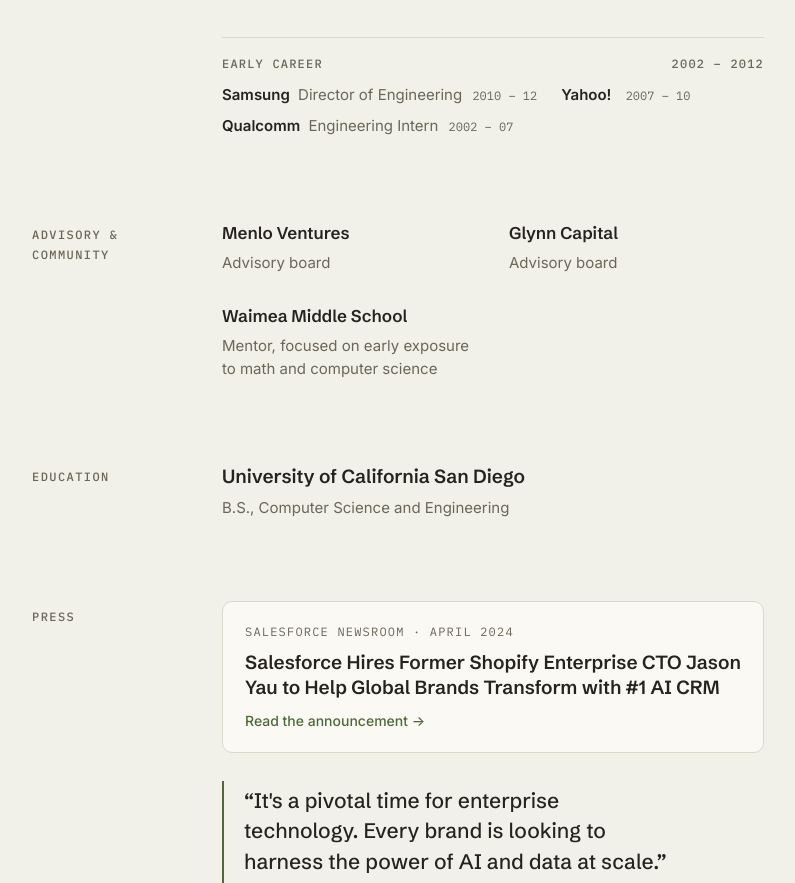
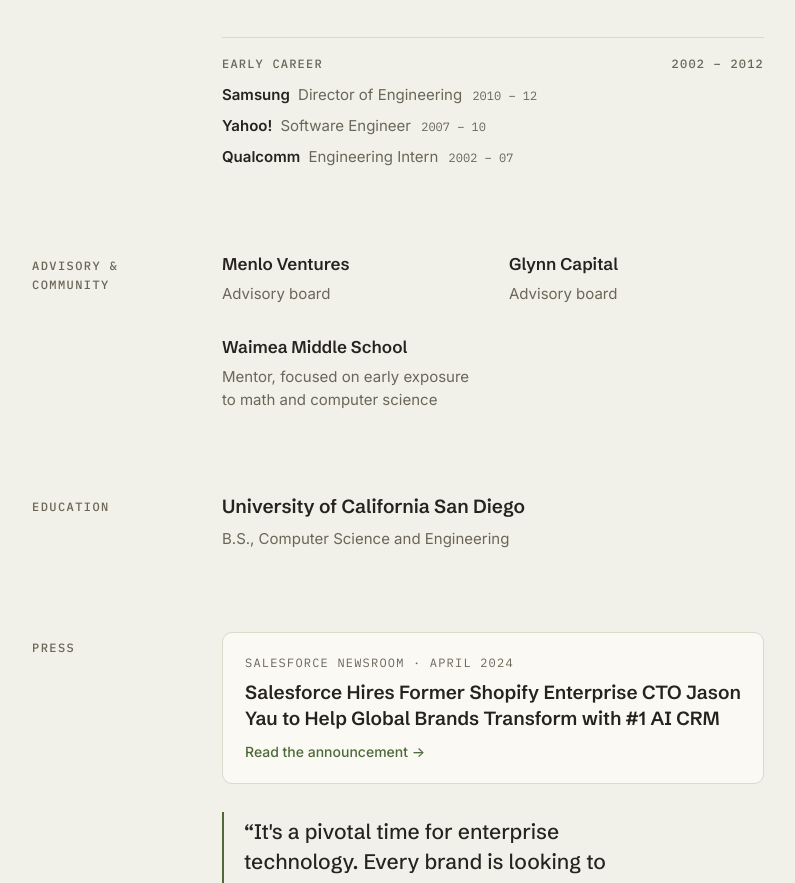
Before and after one commit to jkyau/jkyau.github.io, a plain HTML site: page index.html in a window 1280 px wide. Shown: the part 3073-3956 px from the top of the page, without its empty margins (242-1037 px from the left). Drawn offline with Linux system fonts and the light colour scheme.

Commit message:
Update job title for Yahoo! entry

```diff
--- a/index.html
+++ b/index.html
@@ -362,7 +362,7 @@ footer .light::before { content: ""; width: 8px; height: 8px; border-radius: 50%
         <h3>Early career <span>2002 – 2012</span></h3>
         <ul>
           <li><strong>Samsung</strong> Director of Engineering <span class="y">2010 – 12</span></li>
-          <li><strong>Yahoo!</strong> <span class="y">2007 – 10</span></li>
+          <li><strong>Yahoo!</strong> Software Engineer <span class="y">2007 – 10</span></li>
           <li><strong>Qualcomm</strong> Engineering Intern <span class="y">2002 – 07</span></li>
         </ul>
       </div>
```
